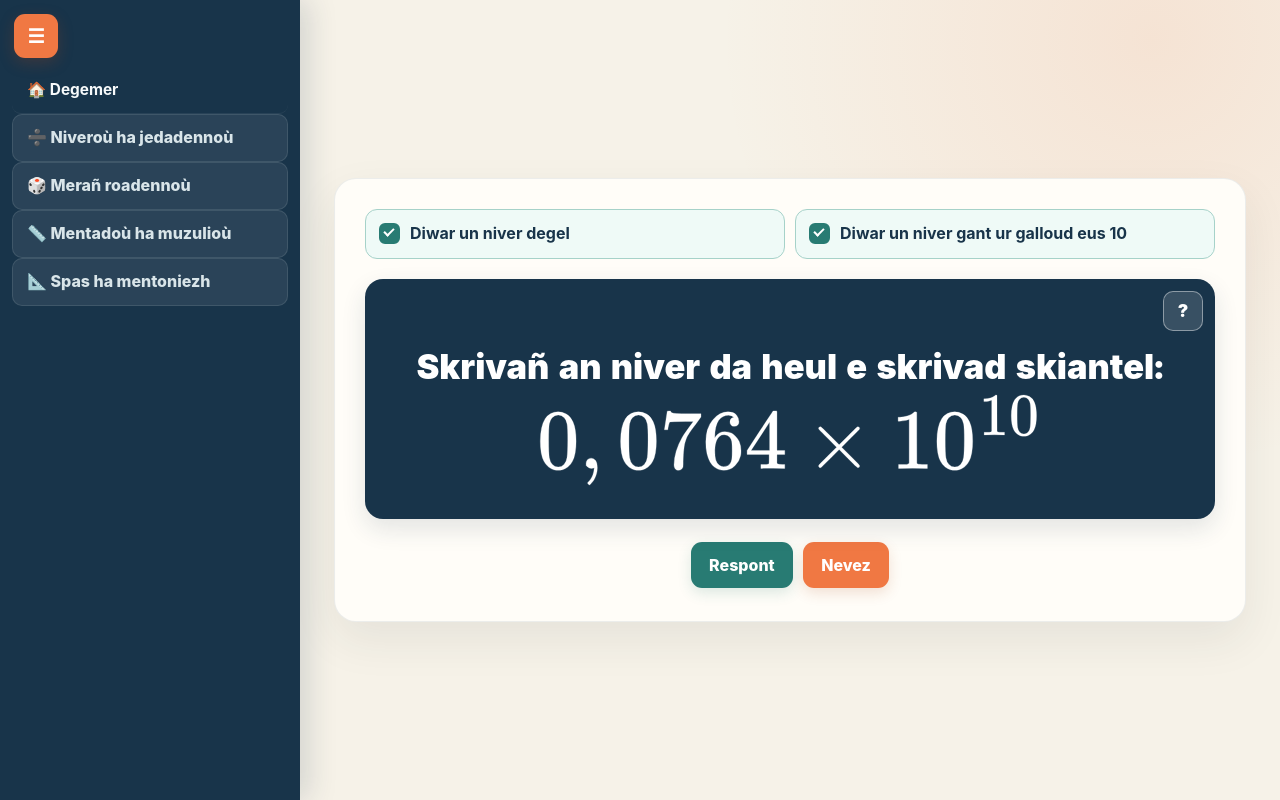
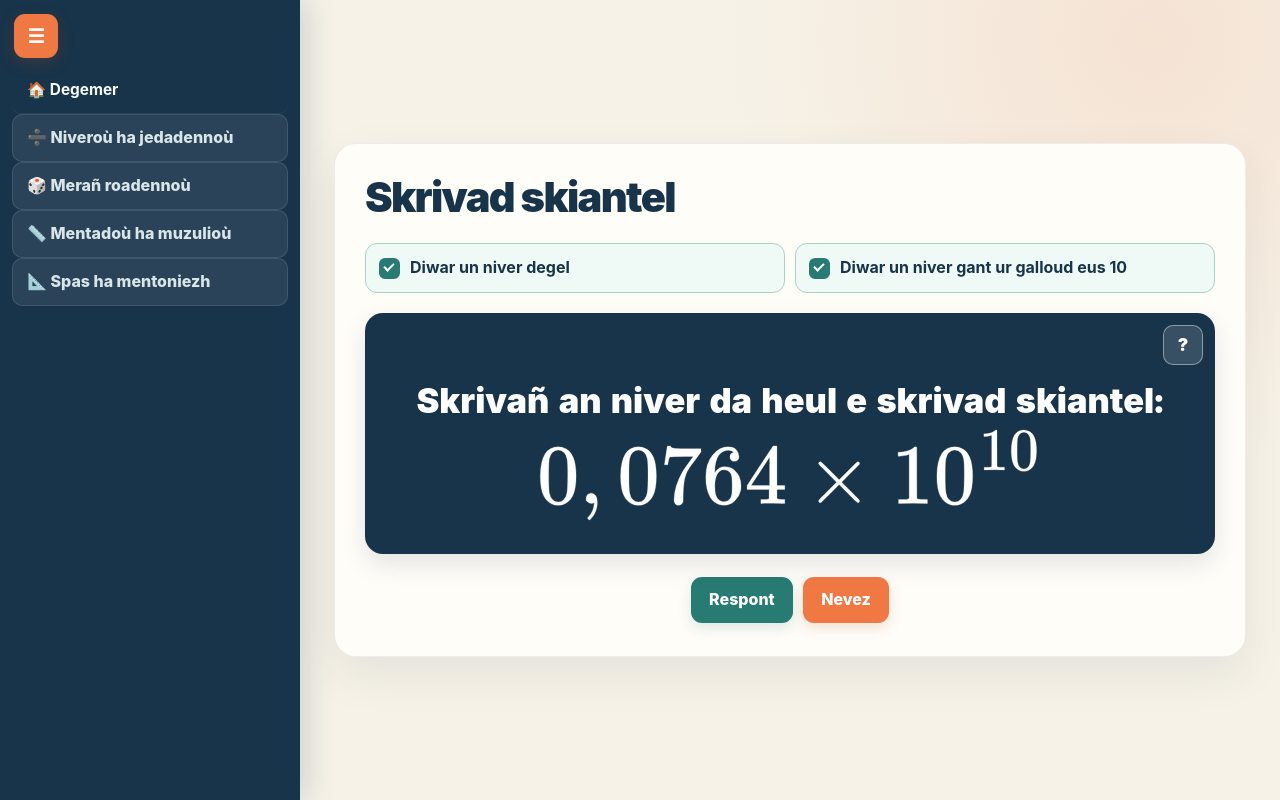
Before and after one commit to MikaelBZH/Aotomatismou, a plain HTML site: page Skrivad skiantel.html in a window 1280 px wide. Drawn offline with nearby package versions, Linux system fonts and the light colour scheme.

Commit message:
Afficher le titre de l’exercice

```diff
--- a/Skrivad skiantel.html
+++ b/Skrivad skiantel.html
@@ -22,6 +22,7 @@
 
     <div id="content" class="main">
         <div class="container">
+            <h1 class="page-title">Skrivad skiantel</h1>
             <form id="Dibaboù" class="flex flex-col md:flex-row justify-center items-center gap-4 text-white/90">
                 <label
                     class="flex items-center text-sm font-medium cursor-pointer transition-colors hover:text-indigo-400">
```
